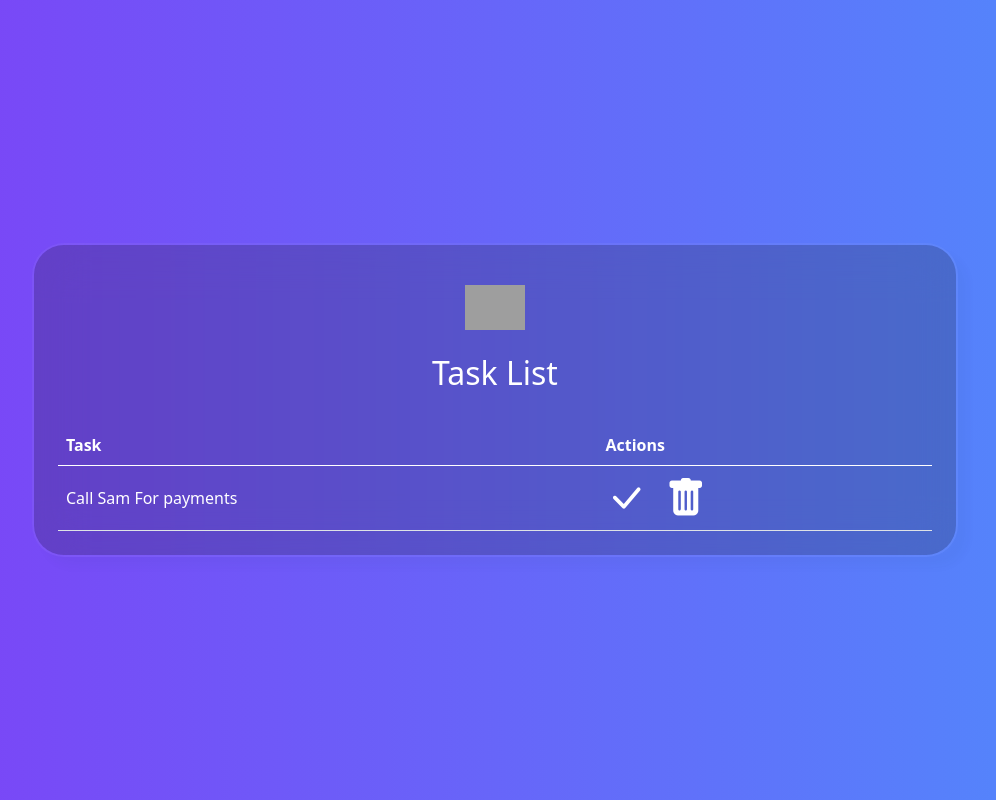
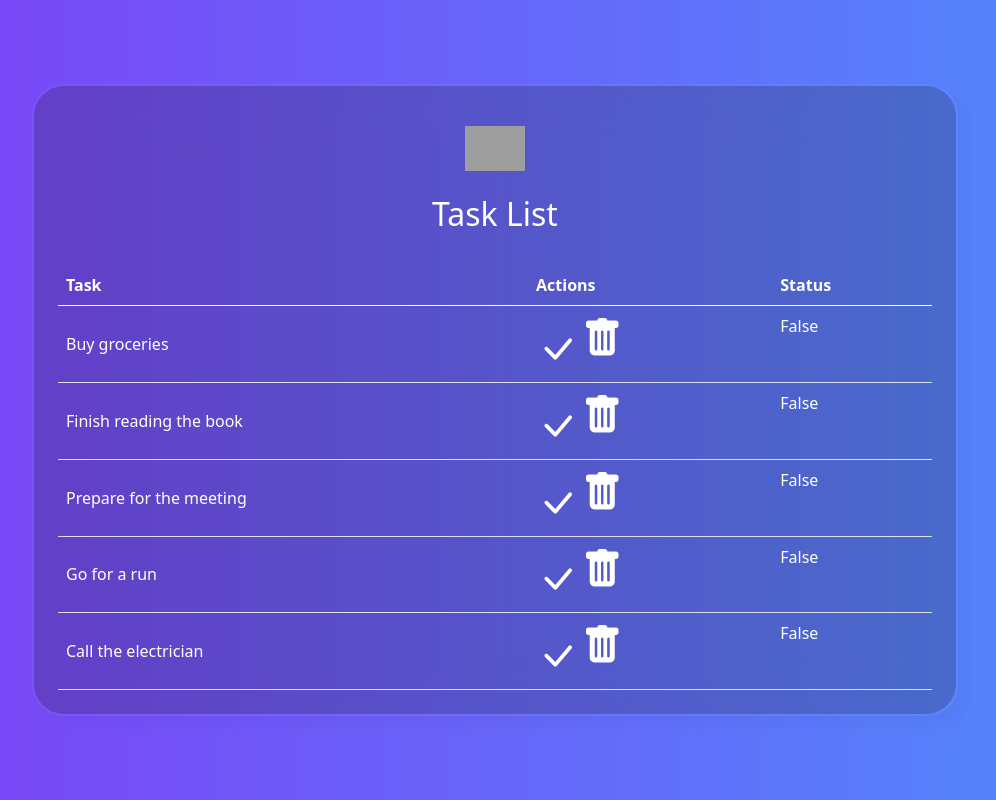
Before and after one commit to m3r41ck/ToDoApp, a Flask app: page / in a window 1280 px wide. Shown: the whole page, without its empty margins (145-1141 px from the left). Run offline with Flask 3, Linux system fonts and the light colour scheme; grey boxes are pictures that could not be loaded.

Commit message:
Built logic to complete tasks

```diff
--- a/main.py
+++ b/main.py
@@ -1,4 +1,4 @@
-from flask import Flask, render_template
+from flask import Flask, render_template, redirect, url_for
 from flask_sqlalchemy import SQLAlchemy
 
 
@@ -18,17 +18,25 @@ class ToDo(db.Model):
 
 @app.route("/")
 def to_do_list():
-    return render_template("todo.html")
+    task_list = ToDo.query.filter_by(completed=False)
+    return render_template("todo.html", tasks=task_list)
 
-# @app.route("/add", methods=["POST"])
-# def add_task():
-#     pass
+@app.route("/add", methods=["POST"])
+def add_task():
+    pass
 
 # @app.route("/delete/<int:id>", methods=["POST"])
 # def delete_task(id):
 #     task = db.get_or_404(id)
 #     pass
 
+@app.route("/complete/<int:task_id>", methods=["POST"])
+def complete_task(task_id):
+    completed_task = ToDo.query.filter_by(id=task_id).first()
+    print(completed_task)
+    completed_task.completed = True
+    db.session.commit()
+    return redirect(url_for('to_do_list'))
 
 if __name__ == "__main__":
     with app.app_context():
--- a/templates/todo.html
+++ b/templates/todo.html
@@ -20,20 +20,31 @@
                 <tr>
                     <th scope="col">Task</th>
                     <th scope="col">Actions</th>
+                    <th scope="col">Status</th>
                 </tr>
                 </thead>
                 <tbody>
+                {% for task in tasks %}
                     <tr class="fw-normal">
                         <td class="align-middle">
-                    <span>Call Sam For payments</span>
+                            <span>{{task.title}}</span>
                         </td>
                         <td class="align-middle">
-                    <a href="#!" data-mdb-tooltip-init title="Done"><i
-                        class="bi bi-check-lg h1 text-white me-3"></i></a>
+                            <form action="{{ url_for('complete_task', task_id=task.id) }}" method="POST" style="display:inline;">
+                                <button type="submit" class="btn btn-link p-0" data-mdb-tooltip-init title="Done">
+                                    <i class="bi bi-check-lg text-white h1"></i>
+                                </button>
+                            </form>
+                            <form action="#" method="POST" style="display:inline;">
                                 <a href="#!" data-mdb-tooltip-init title="Remove"><i
                                     class="bi bi-trash-fill text-white h1"></i></a>
+                            </form>
+                        </td>
+                        <td>
+                            <span>{{task.completed}}</span>
                         </td>
                     </tr>
+                {% endfor %}
                 </tbody>
             </table>
           </div>
```
Also changed, not shown: instance/todo.db. Lines whose indentation alone changed are shown as unchanged.
